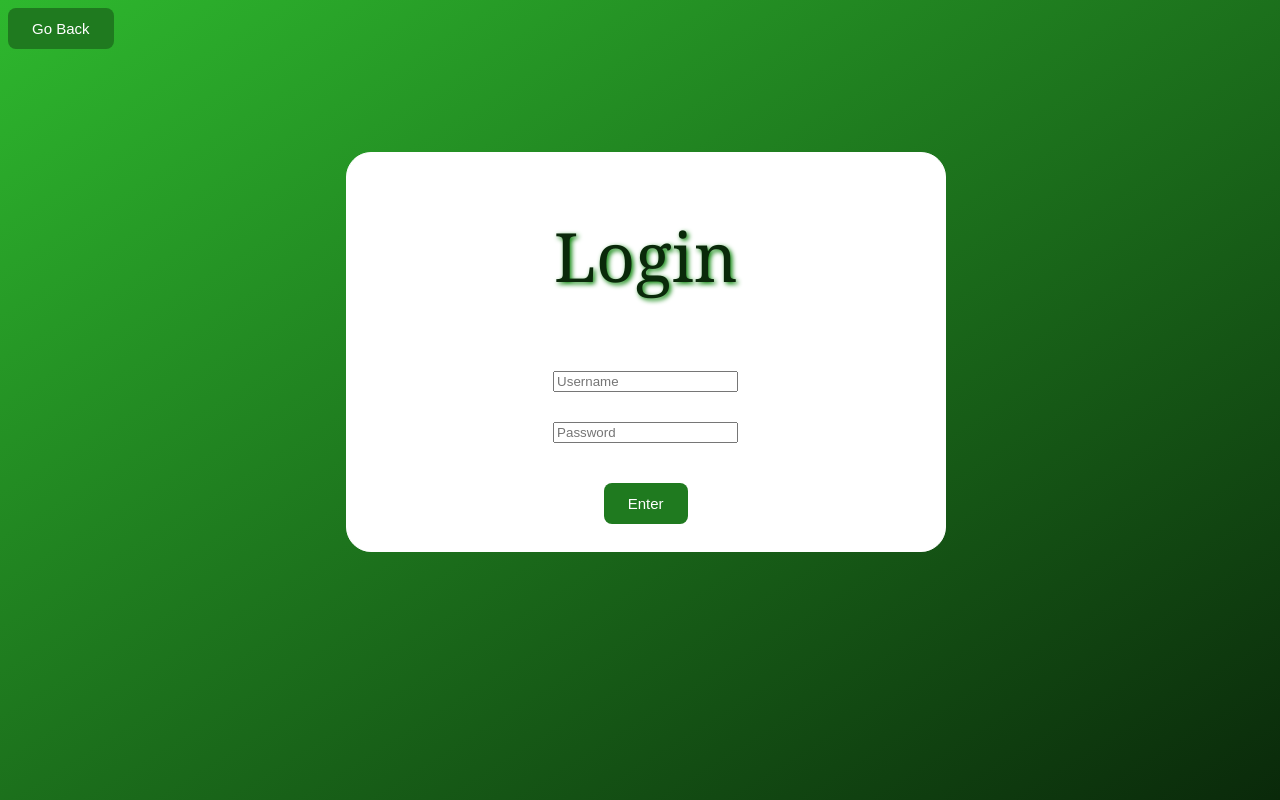
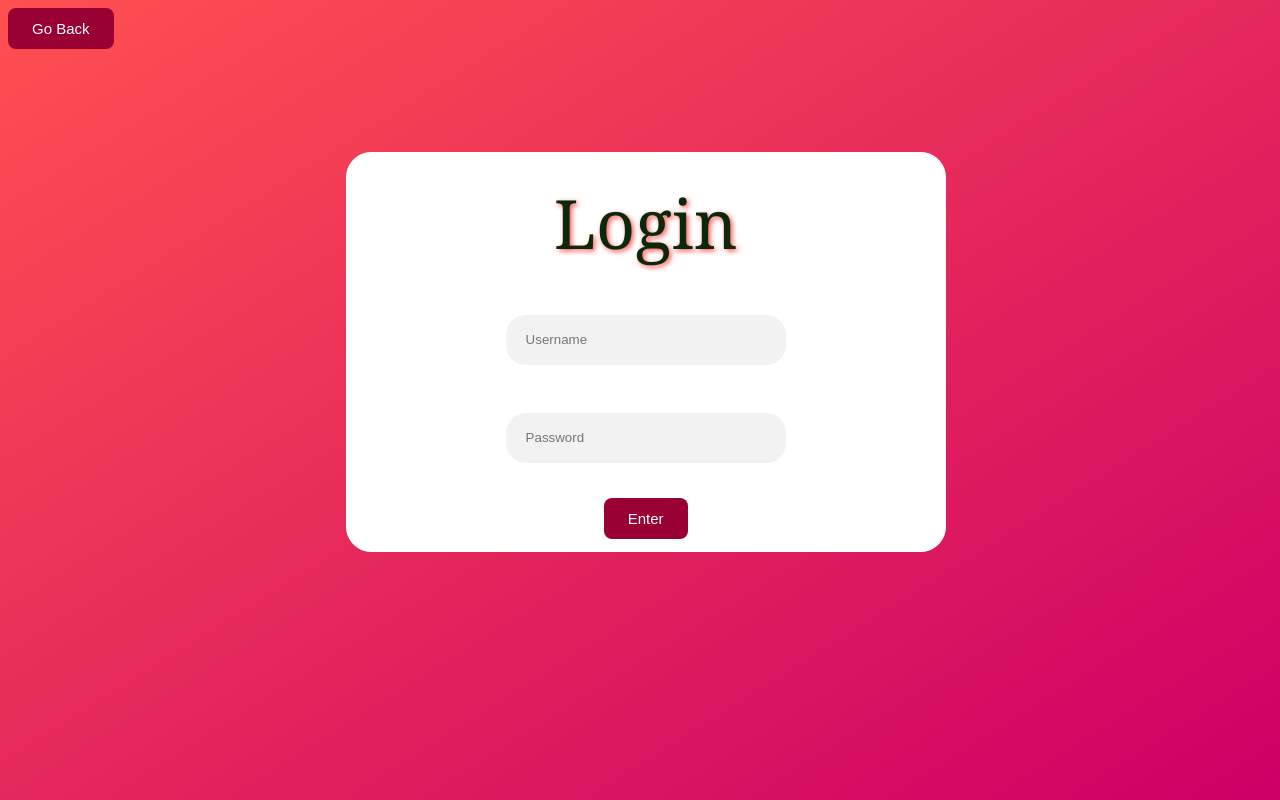
Before and after one commit to PeterPan20/neverland, a plain HTML site: page AT_Page_1.1.HTML in a window 1280 px wide. Drawn offline with Linux system fonts and the light colour scheme.

Commit message:
minior changes

```diff
--- a/AT_Page_1.1.HTML
+++ b/AT_Page_1.1.HTML
@@ -59,7 +59,7 @@
 				<td align="center">
 					<div class="fontsmaller">
 
-						<input type="text" id="userid" placeholder="Username">
+						<input type="text" id="userid" placeholder="Username" class="text">
 					</div>
 				</td>
 			</tr>
@@ -67,7 +67,7 @@
 				<td align="center">
 					<div class="fontsmaller">
 
-						<input type="password" id="userpassword" align="center" placeholder="Password">
+						<input type="password" id="userpassword" align="center" placeholder="Password" class="text">
 					</div>
 				</td>
 			</tr>
--- a/mytracker.css
+++ b/mytracker.css
@@ -1,5 +1,5 @@
 .buttonstyle{
-		background-color:#1f7a1f;
+		background-color:#990033;
 		border:none;
 		color: white;
 		padding: 12px 24px;
@@ -9,8 +9,8 @@
 		transition-duration: 0.2s;
 	}
 	.buttonstyle:hover{
-		background-color:#ebfaeb;
-		color:#0a290a;
+		background-color:#ffe6ee;
+		color:#1a0008;
 	}
 	.text {
 		width: 280px;
@@ -49,12 +49,12 @@
 	.fonthead {
 	font: 68px georgia, sans-serif;
 	color: #0a290a;
-	text-shadow: 2px 2px 5px green;
+	text-shadow: 2px 2px 5px #ff5050;
 }
 	.fontsmaller {
 	font: 16px arial, sans-serif;
 }
 	#grad {
-	background-color:#2eb82e;
-	background-image: linear-gradient(to bottom right, #2eb82e, #0a290a);
+	background-color:#ff5050;
+	background-image: linear-gradient(to bottom right, #ff5050, #cc0066);
 }
```
Also changed, not shown: AT_SecondPage.HTML (+26 -9 lines).
